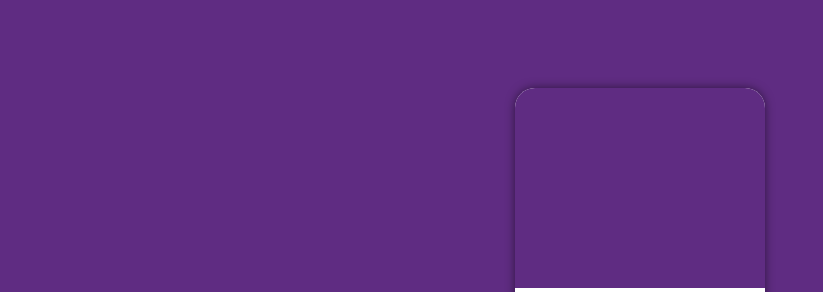
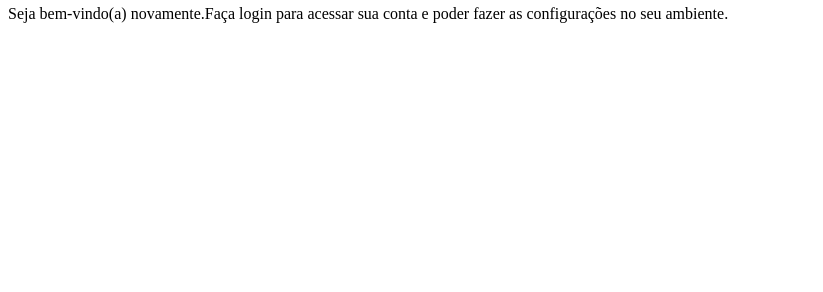
Before and after one commit to Willian-martin/projeto-login, a plain HTML site: page index.html in a window 1280 px wide. Shown: the part 62-354 px from the top of the page, without its empty margins (0-823 px from the left). Drawn offline with Linux system fonts and the light colour scheme.

Commit message:
Update style.css

```diff
--- a/estilos/style.css
+++ b/estilos/style.css
@@ -1,46 +1 @@
 @charset "UTF-8";
-
-* {
-    font-family: system-ui, -apple-system, BlinkMacSystemFont, 'Segoe UI', Roboto, Oxygen, Ubuntu, Cantarell, 'Open Sans', 'Helvetica Neue', sans-serif;
-    padding: 0px;
-    margin: 0px;
-    box-sizing: border-box;
-}
-
-body, html {
-    background-color: #5f2c82;
-    height: 100vh;
-    width: 100vw;
-}
-
-main{
-    position: relative;
-    height: 100vh;
-    width: 100vw;
-}
-
-section#login {
-    position: absolute;
-    top: 50%;
-    left: 50%;
-    transform: translate(-50%, -50%);
-    overflow: hidden;
-
-    background-color: white;
-    width: 250px;
-    height: 500px;
-    border-radius: 20px ;
-    box-shadow: 0px 0px 10px rgba(0, 0, 0, 0.523);
-}
-
-section#login > div#imagem {
-    display: block;
-    background: #5f2c82 url('../imagens/forma.jpg') no-repeat ;
-    background-size: cover;
-    height: 200px;
-}
-
-section#login > div#formulario {
-    display: block;
-    padding: 10px;
-}
```
